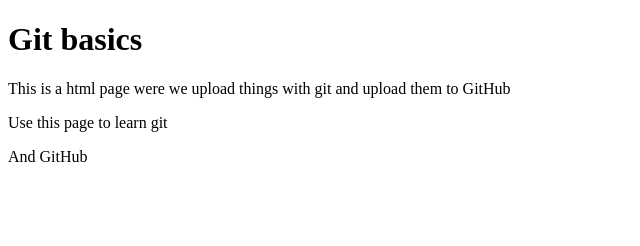
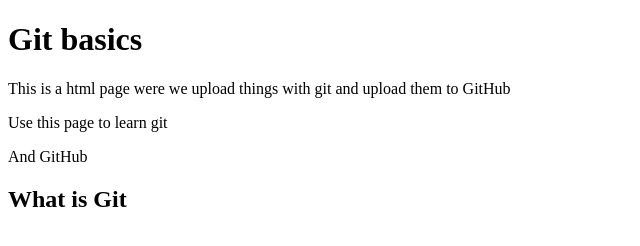
Before and after one commit to albycc/Demo2, a plain HTML site: page index.html in a window 1280 px wide. Shown: the whole page, without its empty margins (0-640 px from the left). Drawn offline with Linux system fonts and the light colour scheme.

Commit message:
added h2

```diff
--- a/index.html
+++ b/index.html
@@ -11,6 +11,7 @@
     <p>This is a html page were we upload things with git and upload them to GitHub</p>
     <p>Use this page to learn git</p>
     <p>And GitHub</p>
+    <h2>What is Git</h2>
 
 </body>
 </html>
```
